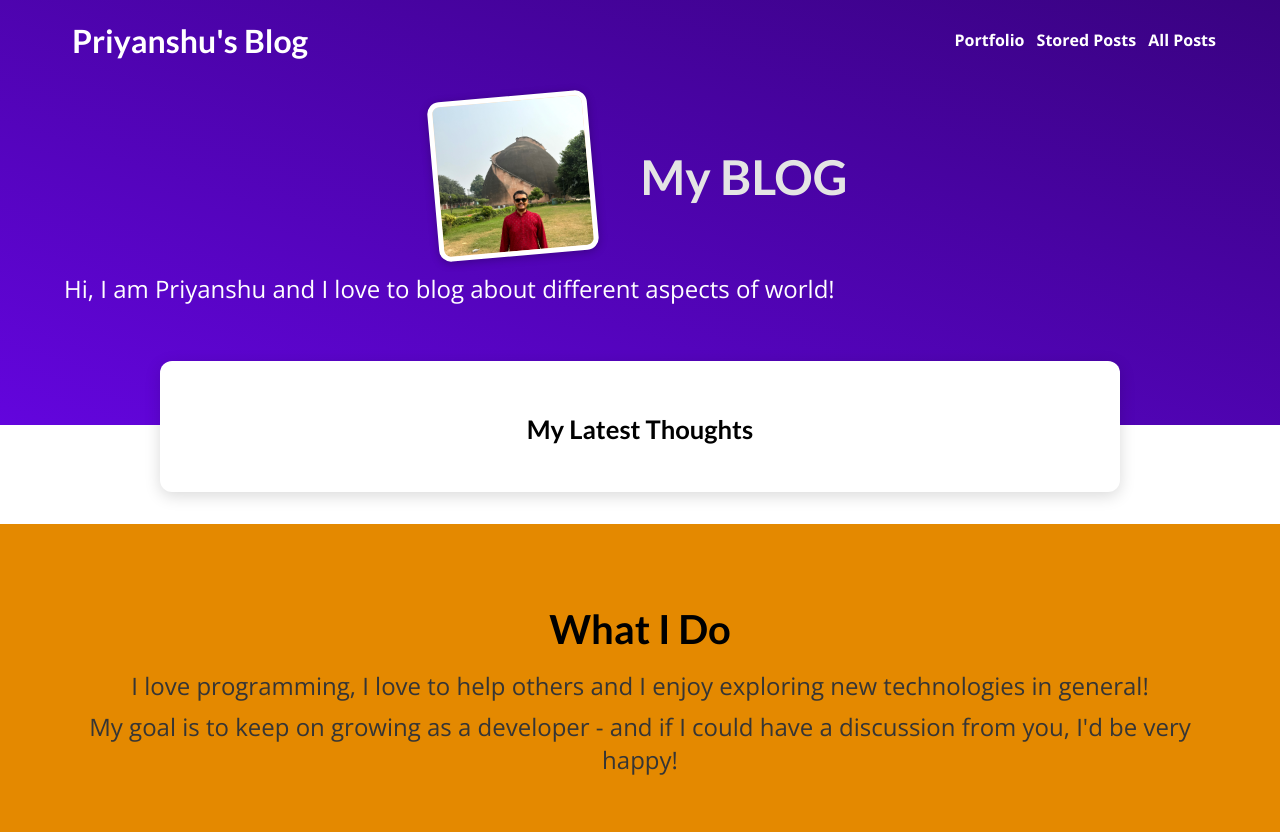
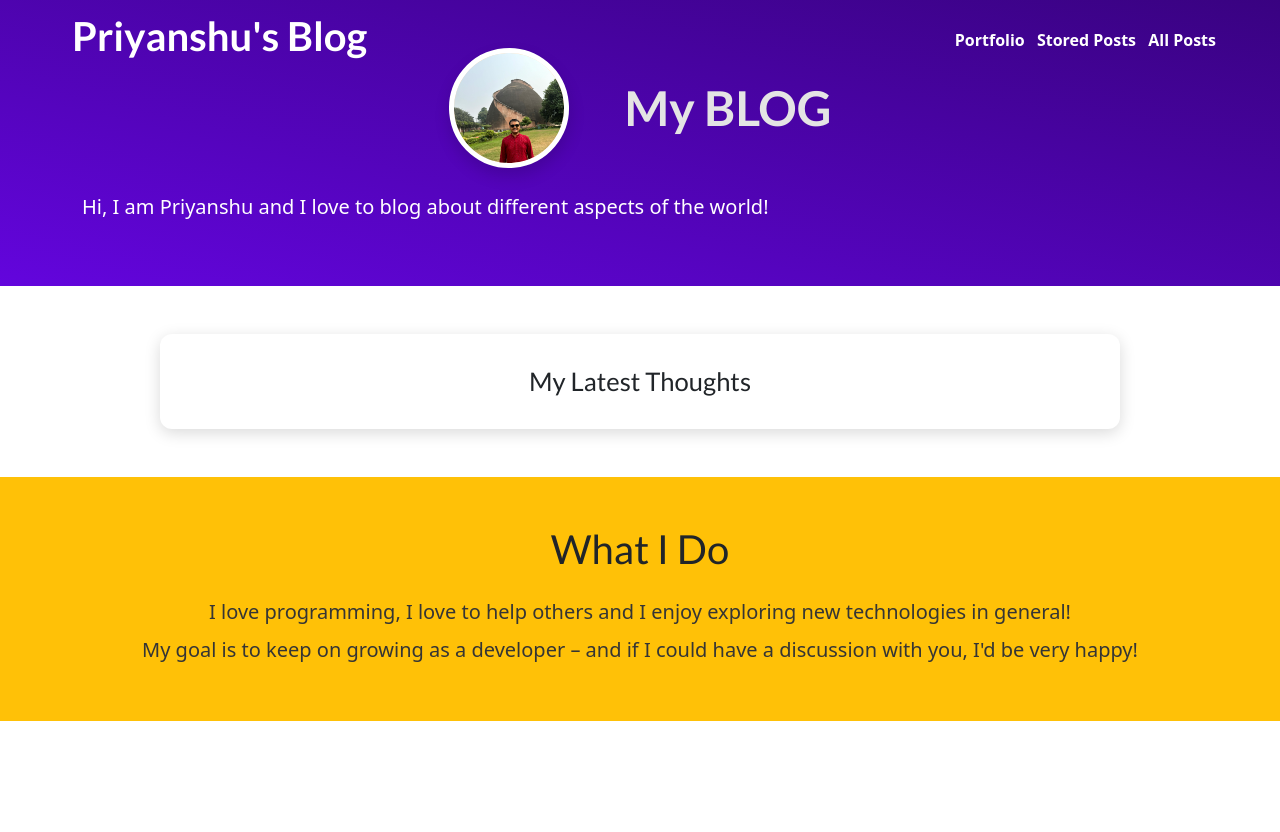
Before and after one commit to ps1711/MY_SITE, a Django app: page / in a window 1280 px wide. After the commit the page ends 721 px from the top, so only its background shows below. Run offline with Django 3.2, Linux system fonts and the light colour scheme; data that the repository does not hold is empty.

Commit message:
Update index.html

```diff
--- a/blog/templates/blog/index.html
+++ b/blog/templates/blog/index.html
@@ -6,37 +6,48 @@ Priyanshu Blog
 {% endblock %}
 
 {% block css_files %}
-  <link rel="stylesheet" href="{% static "blog/post.css" %}" />
-  <link rel="stylesheet" href="{% static "blog/index.css" %}" />
+  <!-- Bootstrap CSS -->
+  <link href="https://cdn.jsdelivr.net/npm/bootstrap@5.3.3/dist/css/bootstrap.min.css" rel="stylesheet">
+  <link rel="stylesheet" href="{% static 'blog/post.css' %}" />
+  <link rel="stylesheet" href="{% static 'blog/index.css' %}" />
 {% endblock %}
 
 {% block content %}
-<section id="welcome">
-  <header>
-    <img src="{% static "blog/images/priyanshu.jpg" %}" alt="Priyanshu - The Author Of This Blog" />
-    <h2>My BLOG</h2>
-  </header>
-  <p>Hi, I am Priyanshu and I love to blog about different aspects of world!</p>
+<section id="welcome" class="py-5 bg-primary text-white text-center">
+  <div class="container">
+    <div class="row align-items-center justify-content-center">
+      <div class="col-12 col-md-auto mb-3 mb-md-0">
+        <img src="{% static 'blog/images/priyanshu.jpg' %}" alt="Priyanshu - The Author Of This Blog"
+             class="rounded-circle shadow" style="width: 120px; height: 120px; object-fit: cover;">
+      </div>
+      <div class="col-12 col-md-auto">
+        <h2 class="display-5 fw-bold">My BLOG</h2>
+      </div>
+    </div>
+    <p class="mt-4 fs-5">Hi, I am Priyanshu and I love to blog about different aspects of the world!</p>
+  </div>
 </section>
 
-<section id="latest-posts">
-  <h2>My Latest Thoughts</h2>
-
-  <ul>
+<section id="latest-posts" class="container my-5">
+  <h2 class="text-center mb-4">My Latest Thoughts</h2>
+  <div class="row g-4">
     {% for post in posts %}
-      {% include "blog/includes/post.html" %}
+      <div class="col-12 col-md-6 col-lg-4">
+        {% include "blog/includes/post.html" %}
+      </div>
     {% endfor %}
-  </ul>
+  </div>
 </section>
 
-<section id="about">
-  <h2>What I Do</h2>
-  <p>
-    I love programming, I love to help others and I enjoy exploring new
-    technologies in general!
-  </p>
-  <p>
-    My goal is to keep on growing as a developer - and if I could have a discussion from you, I'd be very happy!
-  </p>
+<section id="about" class="bg-warning text-dark py-5">
+  <div class="container text-center">
+    <h2 class="mb-4">What I Do</h2>
+    <p class="fs-5">
+      I love programming, I love to help others and I enjoy exploring new technologies in general!
+    </p>
+    <p class="fs-5">
+      My goal is to keep on growing as a developer – and if I could have a discussion with you, I'd be very happy!
+    </p>
+  </div>
 </section>
 {% endblock %}
```
